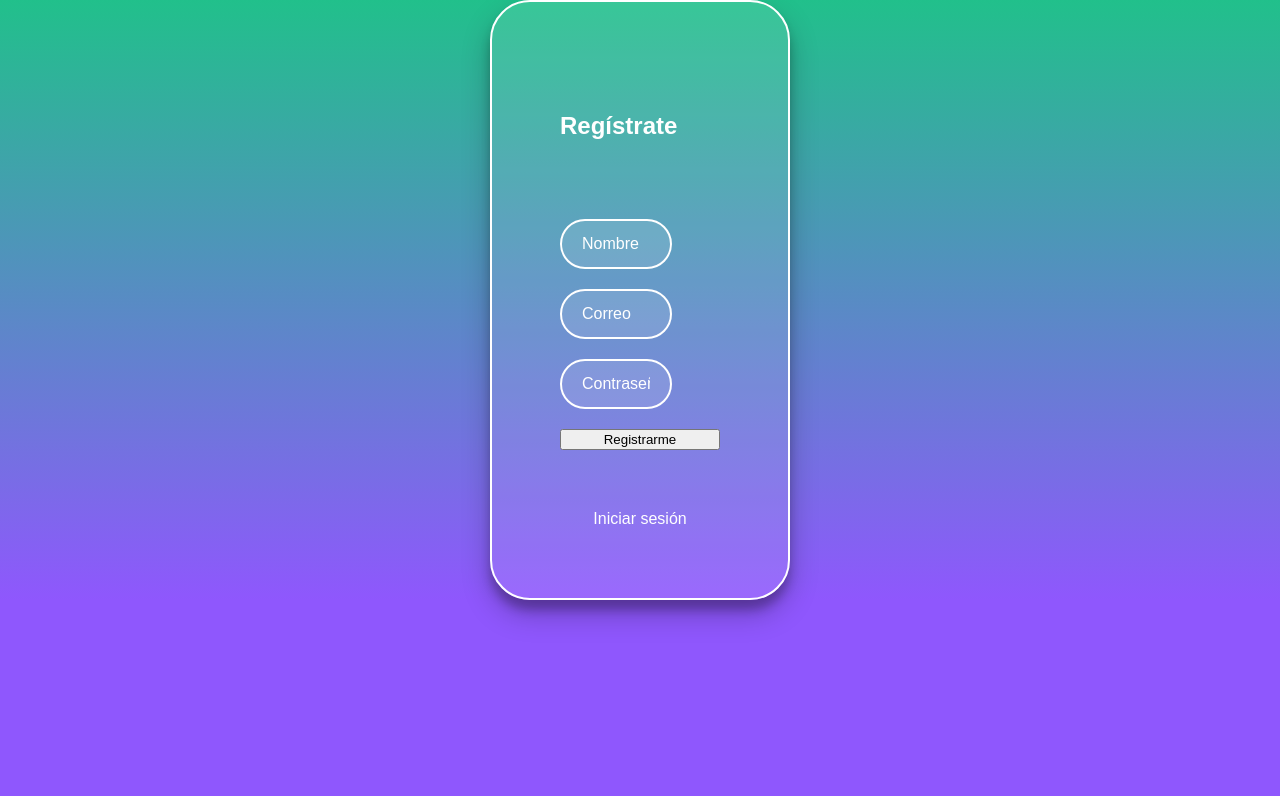
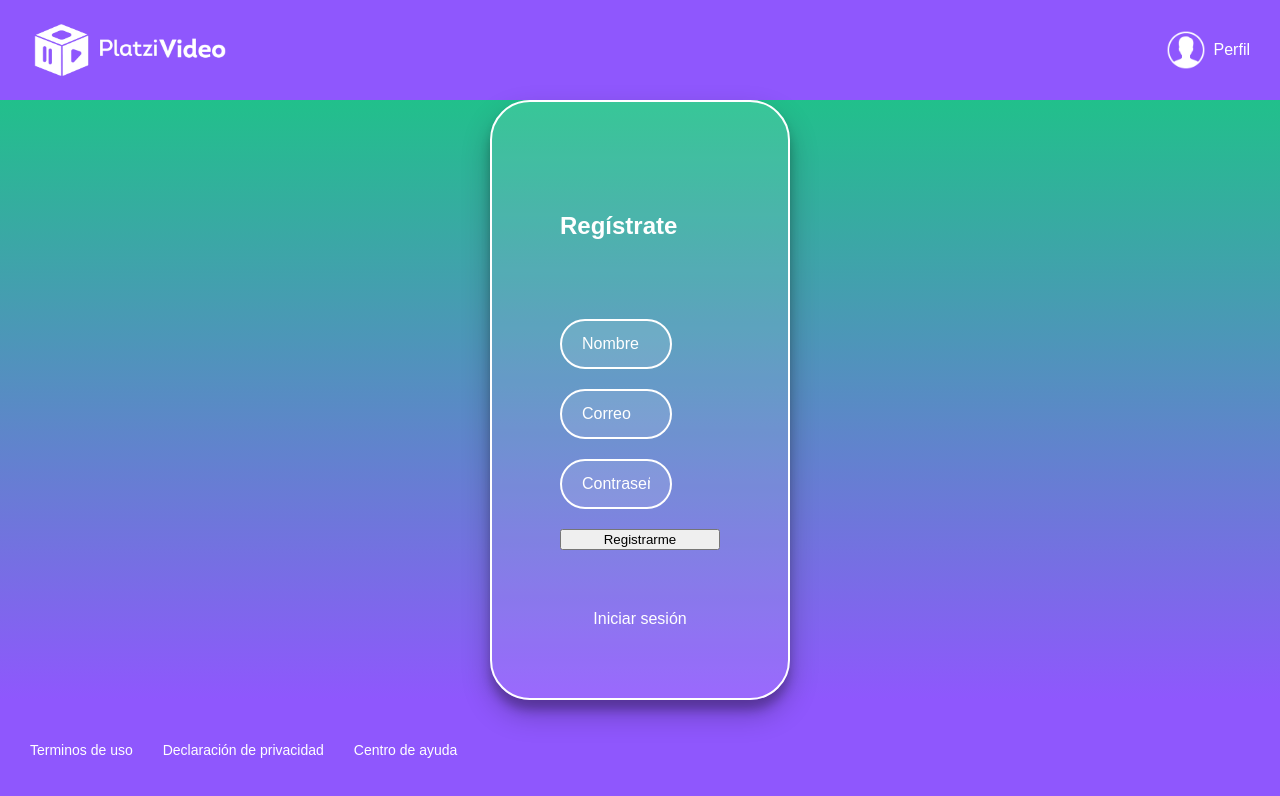
Before and after one commit to aluiscode/React-Router-y-Redux, a React app: page /register in a window 1280 px wide. Shown: the top 796 px of the page. Built offline with nearby package versions, Linux system fonts and the light colour scheme; a web font is replaced by a local one.

Commit message:
Clase 7 -Componente: Layout

```diff
--- /dev/null
+++ b/src/components/Layout.jsx
@@ -0,0 +1,13 @@
+import React from 'react';
+import Header from './Header';
+import Footer from './Footer';
+
+const Layout = ({ children }) => (
+  <div className='App'>
+    <Header />
+    { children }
+    <Footer />
+  </div>
+);
+
+export default Layout;
--- a/src/containers/Home.jsx
+++ b/src/containers/Home.jsx
@@ -1,11 +1,9 @@
 /* eslint-disable react/jsx-props-no-spreading */
 import React from 'react';
-import Header from '../components/Header';
 import Search from '../components/Search';
 import Categories from '../components/Categories';
 import Carrusel from '../components/Carrusel';
 import CarruselItem from '../components/CarruselItem';
-import Footer from '../components/Footer';
 
 import useInitialState from '../hooks/useInitialState';
 
@@ -17,8 +15,7 @@ const Home = () => {
   const initialState = useInitialState(API);
 
   return (
-    <div className='App'>
-      <Header />
+    <>
       <Search />
 
       {initialState.mylist.length > 0 && (
@@ -46,9 +43,7 @@ const Home = () => {
           })}
         </Carrusel>
       </Categories>
-
-      <Footer />
-    </div>
+    </>
   );
 };
 
--- /dev/null
+++ b/src/containers/NotFound.jsx
@@ -0,0 +1,9 @@
+import React from 'react';
+
+const NotFound = () => (
+  <>
+    <h1>Not Found!!!</h1>
+  </>
+);
+
+export default NotFound;
--- a/src/routes/App.js
+++ b/src/routes/App.js
@@ -3,14 +3,19 @@ import { BrowserRouter, Switch, Route } from 'react-router-dom';
 import Home from '../containers/Home';
 import Login from '../containers/Login';
 import Register from '../containers/Register';
+import NotFound from '../containers/NotFound';
+import Layout from '../components/Layout';
 
 const App = () => (
   <BrowserRouter>
-    <Switch>
-      <Route exact path='/' component={Home} />
-      <Route exact path='/login' component={Login} />
-      <Route exact path='/register' component={Register} />
-    </Switch>
+    <Layout>
+      <Switch>
+        <Route exact path='/' component={Home} />
+        <Route exact path='/login' component={Login} />
+        <Route exact path='/register' component={Register} />
+        <Route component={NotFound} />
+      </Switch>
+    </Layout>
   </BrowserRouter>
 );
 
```
